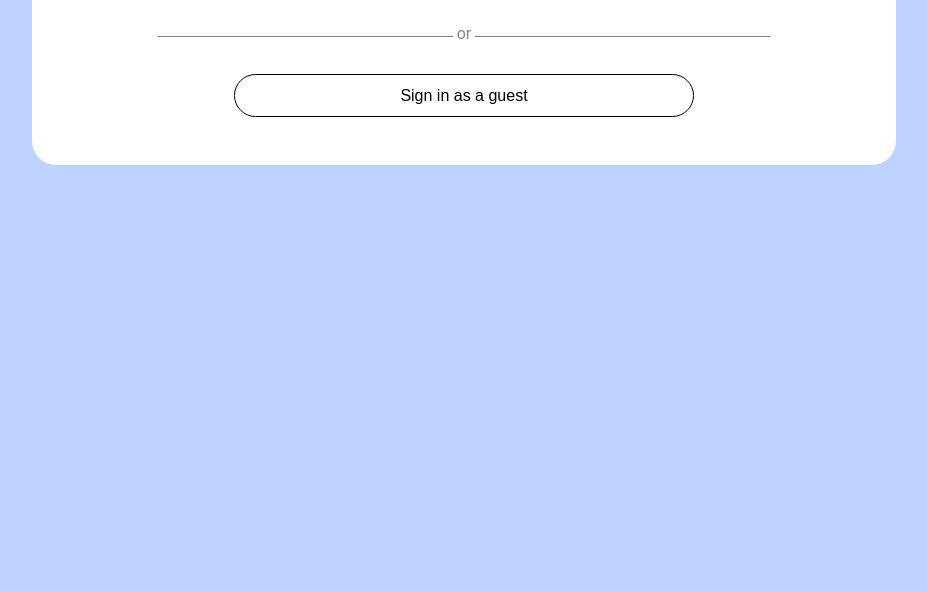
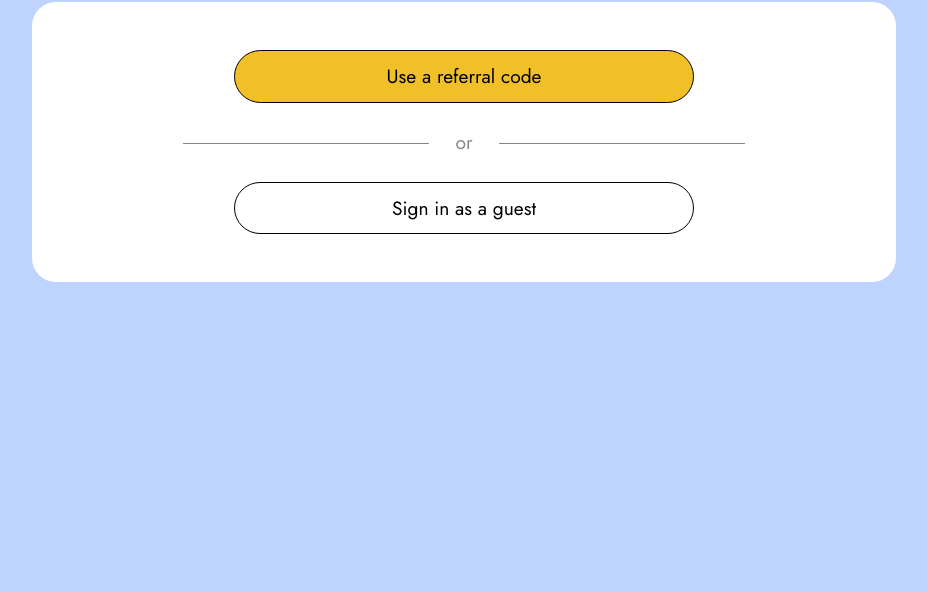
Before and after one commit to thomasha1310/cognify, a website: page frontend/home.html in a window 1280 px wide. Shown: the part 209-800 px from the top of the page, without its empty margins (176-1103 px from the left). Drawn offline with Linux system fonts and the light colour scheme.

Commit message:
Finalize home page

```diff
--- a/frontend/css/home.css
+++ b/frontend/css/home.css
@@ -1,8 +1,3 @@
-@font-face {
-    font-family: 'Jost';
-    src: url();
-}
-
 :root {
     --background-color: #BED4FF;
     --text-color: #000000;
@@ -12,7 +7,6 @@
 body {
     margin: 0;
     padding: 0;
-    font-family: 'Roboto', sans-serif;
     background-color: var(--background-color);
     color: var(--text-color);
 }
@@ -44,25 +38,34 @@ body {
 
 #divider {
     width: 80%;
+    display: flex;
+    justify-content: center;
+    align-items: center;
+    flex-direction: row;
 }
 
 hr {
     margin-top: 1.5rem;
     margin-bottom: 1rem;
+    margin: 1.5rem auto 1rem auto;
     border: none;
     border-top: 1px solid var(--divider-color);
     color: var(--divider-color);
+    font-family: 'Jost', sans-serif;
+    font-size: 1.2rem;
     overflow: visible;
     text-align: center;
-    height: 5px;
+    width: 40%;
+    padding: 0.4rem 0 0 0;
 }
 
-hr::after {
-    background: white;
-    content: "or";
-    padding: 0 4px;
-    position: relative;
-    top: -13px;
+#or {
+    font-family: 'Jost', sans-serif;
+    font-size: 1.2rem;
+    margin: 0;
+    padding: 0;
+    text-align: center;
+    color: var(--divider-color);
 }
 
 #use-referral {
@@ -86,7 +89,8 @@ button {
     border: 1.5px solid var(--text-color);
     border-radius: 2rem;
     padding: 0.5rem 3rem;
-    font-size: 1rem;
+    font-family: 'Jost', sans-serif;
+    font-size: 1.2rem;
     cursor: pointer;
     margin: 1rem auto;
     padding: 0.7rem;
--- a/frontend/home.html
+++ b/frontend/home.html
@@ -3,24 +3,34 @@
   <head>
     <meta charset="UTF-8" />
     <title>Cognify</title>
+
+    <link rel="preconnect" href="https://fonts.googleapis.com" />
+    <link rel="preconnect" href="https://fonts.gstatic.com" crossorigin />
+    <link
+      href="https://fonts.googleapis.com/css2?family=Jost:ital,wght@0,100..900;1,100..900&display=swap"
+      rel="stylesheet"
+    />
+
     <link rel="stylesheet" type="text/css" href="./css/home.css" />
   </head>
 
   <body>
     <div class="logo">
-      <img src="assets/images/logo.png" width="30%" alt="Cognify" />
+      <img src="assets/logo.png" width="30%" alt="Cognify" />
     </div>
     <div class="container">
       <div id="use-referral">
-        <button id="referral-button" onsubmit="useReferral()">
+        <button id="referral-button" onclick="useReferral()">
           Use a referral code
         </button>
       </div>
       <div id="divider">
         <hr />
+        <p id="or">or</p>
+        <hr />
       </div>
       <div id="use-guest">
-        <button id="guest-button" onsubmit="useGuest()">
+        <button id="guest-button" onclick="useGuest()">
           Sign in as a guest
         </button>
       </div>
```
